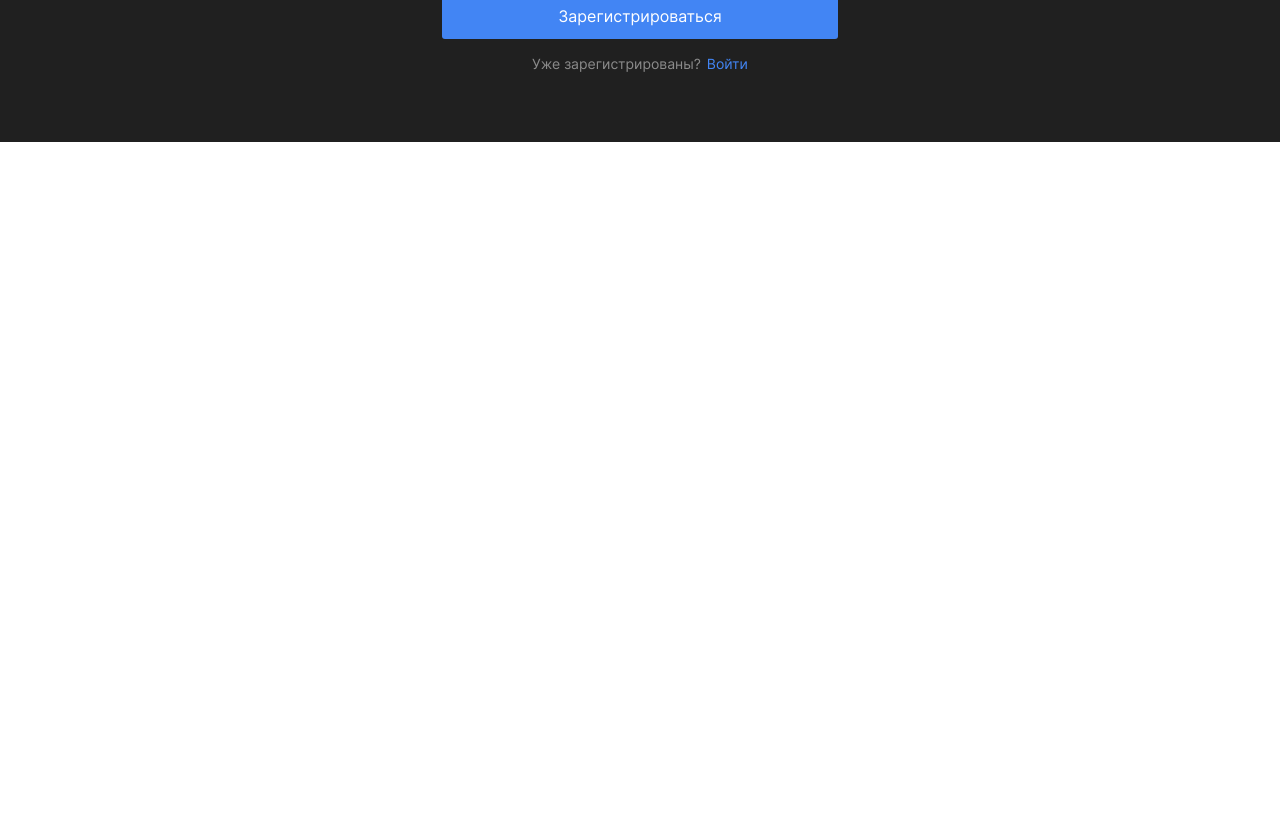
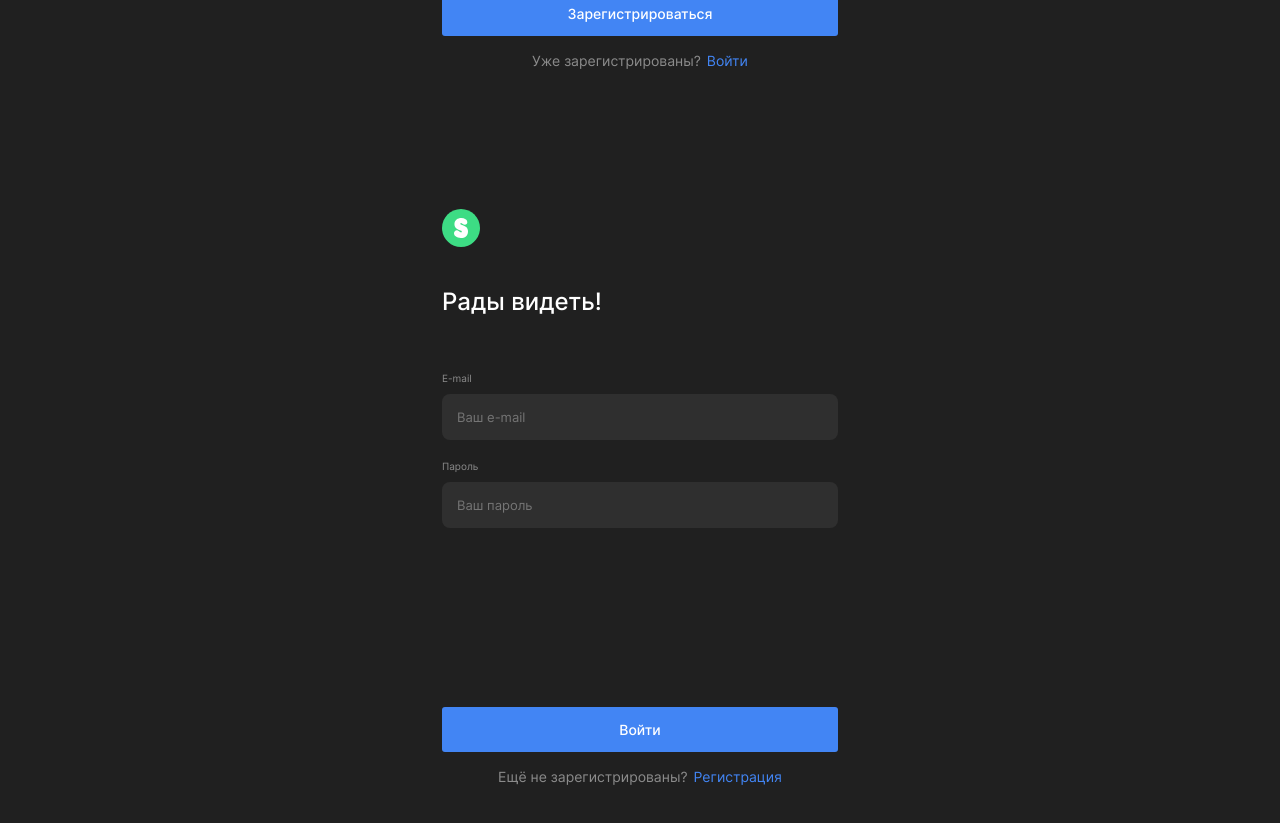
Before and after one commit to Kuban23/movies-explorer-frontend, a React (Create React App) app: page / in a window 1280 px wide. Shown: the part 6120-6943 px from the top of the page. Before the commit the page ends 6262 px from the top, so only its background shows below. Built offline with nearby package versions, Linux system fonts and the light colour scheme.

Commit message:
feat:Сверстал Login

```diff
--- a/src/components/App/App.js
+++ b/src/components/App/App.js
@@ -4,7 +4,8 @@ import Main from "../Main/Main";
 import Movies from "../Movies/Movies";
 import './App.css'
 import Profile from '../Profile/Profile'
-import Register from '..//Register/Register';
+import Register from '../Register/Register';
+import Login from '../Login/Login';
 //import { Switch, Route } from 'react-router-dom'
 
 
@@ -18,6 +19,7 @@ function App() {
                <Movies />
                <Profile/>
                <Register/>
+               <Login/>
                {/* <Route exact path="/"> */}
 
                {/* </Route>
--- a/src/components/Login/Login.css
+++ b/src/components/Login/Login.css
@@ -0,0 +1,206 @@
+.login {
+	width: 100%;
+	display: flex;
+	flex-direction: column;
+	align-items: center;
+	padding-top: 70px;
+	padding-bottom: 70px;
+	box-sizing: border-box;
+	justify-content: center;
+}
+
+.login-container {
+	width: 396px;
+	display: flex;
+	flex-direction: column;
+	justify-content: center;
+	align-items: center;
+	box-sizing: border-box;
+}
+
+.login__logo {
+	width: 38px;
+	height: 38px;
+	margin-bottom: 40px;
+	align-self: flex-start;
+}
+
+.login__title {
+	font-family: 'Inter';
+	font-style: normal;
+	font-weight: 500;
+	font-size: 24px;
+	line-height: 29px;
+	color: #FFFFFF;
+	text-align: left;
+	margin: 0px;
+	padding-bottom: 40px;
+	align-self: flex-start;
+}
+
+.login__form {
+	width: 100%;
+	display: flex;
+	flex-direction: column;
+	align-items: center;
+	padding: 0px;
+}
+
+.login__form-input-list {
+	width: 100%;
+	list-style-type: none;
+	display: flex;
+	flex-direction: column;
+	align-items: center;
+	margin-bottom: 179px;
+	gap: 20px;
+	padding: 0px;
+	justify-content: center;
+}
+
+.login__form-input-list-item {
+	width: 100%;
+	display: flex;
+   flex-direction: column;
+   align-items:center;
+	gap: 10px;
+	/* justify-content: center; */
+}
+
+.login__form-input-label {
+	font-family: 'Inter';
+	font-style: normal;
+	font-weight: 400;
+	font-size: 10px;
+	line-height: 12px;
+	color: #8B8B8B;
+	align-self: flex-start;
+}
+
+.login__form-input {
+	width: 100%;
+	border: none;
+	border-radius: 8px;
+	font-family: 'Inter';
+	font-style: normal;
+	font-weight: 400;
+	font-size: 13px;
+	line-height: 16px;
+	color: #FFFFFF;
+	padding: 15px;
+	background: #2F2F2F;
+	box-sizing: border-box;
+}
+
+.login__form-input:focus {
+   border-radius: 8px;
+   outline: 1px solid #424242;
+}
+
+.login__button {
+	width: 396px;
+	height: 45px;
+	background: #4285F4;
+	border-radius: 3px;
+	text-align: center;
+   color: #FFFFFF;
+	border: none;
+	cursor: pointer;
+	padding: 0px;
+	margin-bottom: 16px;
+	font-family: 'Inter';
+	font-style: normal;
+	font-weight: 500;
+	font-size: 14px;
+	line-height: 17px;
+	transition: opacity 0.5s ease-in-out;
+}
+
+.login__button:hover {
+	opacity: 0.8;
+}
+
+.login__form-button-container {
+	width: 100%;
+	display: flex;
+	align-items: center;
+	justify-content: center;
+}
+
+.login__question {
+	margin: 0px;
+	font-family: 'Inter';
+	font-style: normal;
+	font-weight: 400;
+	font-size: 14px;
+	line-height: 17px;
+	text-align: center;
+	color: #8B8B8B;
+}
+
+.login__form-link {
+	font-family: 'Inter';
+	font-style: normal;
+	font-weight: 400;
+	font-size: 14px;
+	line-height: 17px;
+	text-align: center;
+	color: #4285F4;
+	text-decoration: none;
+	padding-left: 6px;
+	transition: opacity 0.5s ease-in-out;
+}
+
+.login__form-link:hover {
+	opacity: 0.8;
+}
+
+@media (max-width: 770px) {
+	.login {
+		padding-top: 232px;
+		padding-bottom: 232px;
+	}
+}
+
+@media (max-width: 440px) {
+	.login {
+		padding-top: 56px;
+		padding-bottom: 30px;
+	}
+
+	.login__logo {
+		margin-bottom: 50px;
+		align-self: center;
+	 }
+
+	 .login__title {
+		text-align: center;
+		align-self: center;
+		margin-bottom: 80px;
+	 }
+
+	 .login__form-input-list {
+		margin-bottom: 267px;
+	 }
+
+	 .login__button {
+		width: 260px;
+		font-size: 12px;
+		line-height: 15px;
+		margin-bottom: 14px;
+	 }
+
+	 .login__question {
+		font-size: 12px;
+		line-height: 15px;
+	 }
+
+	 .login__form-link {
+		font-size: 12px;
+		line-height: 15px;
+	 }
+
+	 .login-container {
+		 width: 260px;
+	 }
+}
--- a/src/components/Login/Login.js
+++ b/src/components/Login/Login.js
@@ -1,10 +1,36 @@
 
 import React from "react";
 import './Login.css'
+import logo from '../../images/logo.svg'
+import { Link } from 'react-router-dom'
 
 function Login(){
 	return (
-<div></div>
+<section className="login">
+<div className="login-container">
+<img className="login__logo" src={logo} alt="Логотип проекта" />
+<h1 className="login__title">Рады видеть!</h1>
+<form className="login__form" noValidate>
+<ul className="login__form-input-list">
+	<li className="login__form-input-list-item">
+	<label className="login__form-input-label">E-mail</label>
+	<input className="login__form-input" name="email" type="email" placeholder="Ваш e-mail" required />
+	</li>
+
+	<li className="login__form-input-list-item">
+	<label className="login__form-input-label">Пароль</label>
+	<input className="login__form-input" name="password" type="password" placeholder="Ваш пароль" minLength="7" maxLength="20" required />
+	</li>
+</ul>
+<button className="login__button" type="submit" aria-label='Кнопка отправить'>Войти</button>
+			<div className="login__form-button-container">
+				<p className="login__question">Ещё не зарегистрированы?</p>
+				<Link className="login__form-link">Регистрация</Link>
+			</div>
+</form>
+</div>
+
+</section>
 );
 }
 
--- a/src/components/Register/Register.css
+++ b/src/components/Register/Register.css
@@ -7,15 +7,14 @@
 	padding-bottom: 70px;
 	box-sizing: border-box;
 	justify-content: center;
-
 }
 
-.register-container {
+.register__container {
 	width: 396px;
 	display: flex;
 	flex-direction: column;
+	justify-content: center;
 	align-items: center;
-	justify-content: center;
 	box-sizing: border-box;
 }
 
@@ -57,6 +56,7 @@
 	margin-bottom: 69px;
 	gap: 20px;
 	padding: 0px;
+	justify-content: center;
 }
 
 .register__form-input-list-item {
@@ -125,6 +125,11 @@
 	cursor: pointer;
 	padding: 0px;
 	margin-bottom: 16px;
+	font-family: 'Inter';
+	font-style: normal;
+	font-weight: 500;
+	font-size: 14px;
+	line-height: 17px;
 	transition: opacity 0.5s ease-in-out;
 }
 
@@ -153,6 +158,11 @@
 	color: #4285F4;
 	text-decoration: none;
 	padding-left: 6px;
+	transition: opacity 0.5s ease-in-out;
+}
+
+.register__form-link:hover {
+	opacity: 0.8;
 }
 
 @media (max-width: 770px) {
@@ -168,7 +178,7 @@
 		padding-bottom: 30px;
 	}
 
-	.register-container {
+	.register__container {
 		width: 260px;
 
 	}
--- a/src/components/Register/Register.js
+++ b/src/components/Register/Register.js
@@ -10,7 +10,7 @@ function Register(){
 	<div className="register__container">
 		<img className="register__logo" src={logo} alt="Логотип проекта" />
 		<h1 className="register__title">Добро пожаловать!</h1>
-		<form className="register__form" name="register">
+		<form className="register__form" name="register" noValidate>
 			<ul className="register__form-input-list">
 				<li className="register__form-input-list-item">
 				<label className="register__form-input-label">Имя</label>
@@ -30,7 +30,6 @@ function Register(){
 			</ul>
 			<button className="register__button" type="submit" aria-label='Кнопка отправить'>Зарегистрироваться</button>
 			<div className="register__form-button-container">
-				{/* <button className="register__button" type="submit" aria-label='Кнопка отправить'>Зарегистрироваться</button> */}
 				<p className="register__question">Уже зарегистрированы?</p>
 				<Link className="register__form-link">Войти</Link>
 			</div>
```
